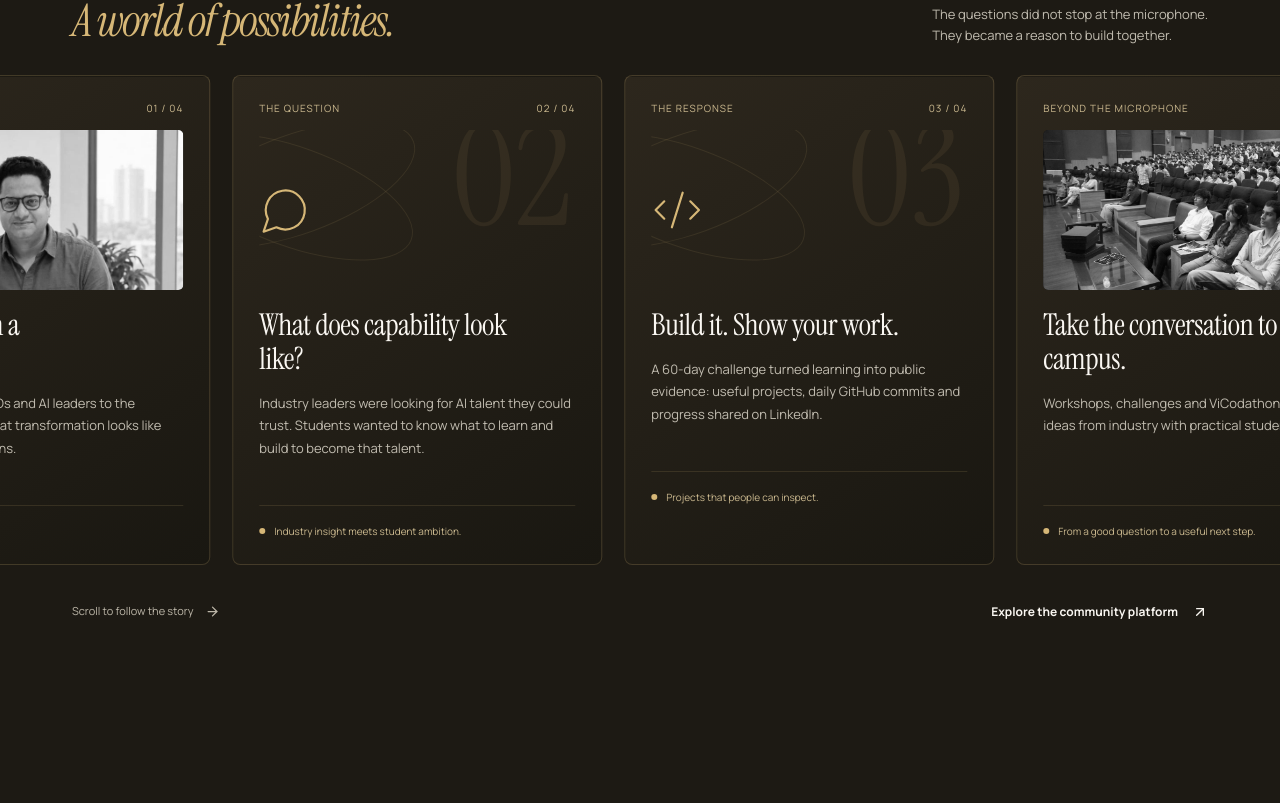
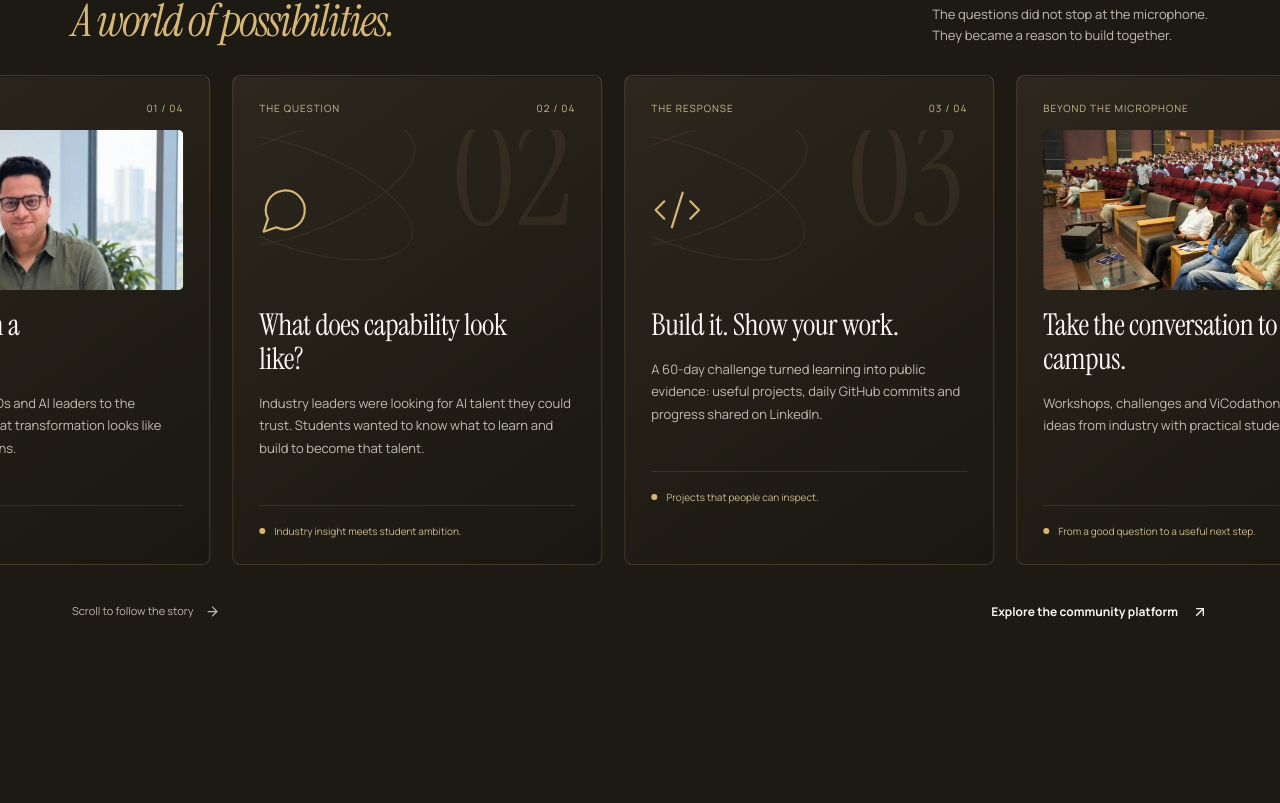
Before and after one commit to Sarthakgupta7/abtalksonai-podcast, a React (Vite) app: page / in a window 1280 px wide. Shown: the part 4817-5620 px from the top of the page. Built offline with nearby package versions, Linux system fonts and the light colour scheme.

Commit message:
Limit monochrome colour reveal to the main host portrait

```diff
--- a/src/components/story-and-campus.tsx
+++ b/src/components/story-and-campus.tsx
@@ -21,7 +21,7 @@ export function StoryJourney(){
   <div className="story-pin"><div className="story-heading page-wrap"><div><span className="section-kicker">The story so far</span><h2 id="story-title">One conversation.<br/><em>A world of possibilities.</em></h2></div><p>The questions did not stop at the microphone.<br/>They became a reason to build together.</p></div>
    <div ref={viewport} className="story-viewport" tabIndex={enabled?undefined:0} aria-label={enabled?'Four chapters in the ABTalksOnAI story':'Swipe or use arrow keys to explore four chapters in the ABTalksOnAI story'}>
     <motion.div ref={track} className="story-track" style={{x:enabled?x:0}}>{chapters.map(({number,label,title,text,Icon,note,image,alt})=><article className="story-chapter" key={number}>
-     <div className="chapter-top"><span>{label}</span><span>{number} / 04</span></div><div tabIndex={image?0:undefined} className={`chapter-art ${image?'chapter-photo':''}`}>{image?<motion.img src={image} alt={alt} loading="lazy" style={{x:enabled?orbitX:0}}/>:<><motion.span className="chapter-orbit" style={{x:enabled?orbitX:0}}/><span className="chapter-orbit orbit-two"/><Icon strokeWidth={1} aria-hidden="true"/></>}<motion.span className="chapter-number" aria-hidden="true" style={{x:enabled?artX:0}}>{number}</motion.span></div>
+     <div className="chapter-top"><span>{label}</span><span>{number} / 04</span></div><div className={`chapter-art ${image?'chapter-photo':''}`}>{image?<motion.img src={image} alt={alt} loading="lazy" style={{x:enabled?orbitX:0}}/>:<><motion.span className="chapter-orbit" style={{x:enabled?orbitX:0}}/><span className="chapter-orbit orbit-two"/><Icon strokeWidth={1} aria-hidden="true"/></>}<motion.span className="chapter-number" aria-hidden="true" style={{x:enabled?artX:0}}>{number}</motion.span></div>
      <h3>{title}</h3><p>{text}</p><div className="chapter-note"><span className="record-dot"/>{note}</div>
     </article>)}</motion.div>
    </div><div className="story-bottom page-wrap"><span>{enabled?'Scroll to follow the story':'Swipe to follow the story'} <ArrowRight size={15}/></span><a className="quiet-link" href="https://app.klymb.ai/" target="_blank" rel="noopener">Explore the community platform <ArrowUpRight size={16}/></a></div>
@@ -32,6 +32,6 @@ const outcomes=[['Industry reality','Understand changing roles and what employer
 export function CampusWorkshop(){
  return <section className="campus-section page-wrap" id="campus" aria-labelledby="campus-title"><div className="campus-intro"><span className="section-kicker">From industry insight to student action</span><h2 id="campus-title">Bring the conversation<br/><em>to your campus.</em></h2><p>A practical AI workshop led by Anil Bajpai, founder of ABTalksOnAI. Connect employer expectations, useful projects and evidence-based hiring with your students’ next steps.</p><div className="campus-details"><span>60 to 90 minutes</span><span>Tailored to branch, year and AI exposure</span></div><a className="action-button campus-contact" href="mailto:team@abtalks.in?subject=Campus%20AI%20workshop%20enquiry">Plan a campus workshop <ArrowUpRight size={17}/></a><small>Share your preferred date, student profile and audience size.</small></div>
   <div className="campus-outcomes"><span className="section-kicker">What students take away</span><ol>{outcomes.map(([title,text],i)=><li key={title}><span className="outcome-number">0{i+1}</span><div><h3>{title}</h3><p>{text}</p></div></li>)}</ol><p className="campus-host-note">Designed for colleges, universities, placement cells, innovation clubs and technical societies. An auditorium or seminar hall, projector, audio, internet and a campus coordinator make it easy to host.</p></div>
- <div className="campus-gallery"><div className="campus-gallery-heading"><span className="section-kicker">From our campus events</span><h3>Ideas become real<br/><em>when people come together.</em></h3><p>Scenes from ABES Engineering College, shared in our campus invitation.</p></div><figure tabIndex={0} className="campus-photo campus-photo-wide"><img src="/assets/campus-audience.webp" alt="Students and attendees seated in the auditorium at ABES Engineering College" loading="lazy" width="2168" height="1313"/><figcaption><span>01 / In the room</span>Industry conversations, shared with students.</figcaption></figure><figure tabIndex={0} className="campus-photo"><img src="/assets/campus-anil-speaking.webp" alt="Anil Bajpai speaking at a lectern during the campus event" loading="lazy" width="1044" height="775"/><figcaption><span>02 / On stage</span>Experience from industry, brought to campus.</figcaption></figure><figure tabIndex={0} className="campus-photo"><img src="/assets/campus-vicodathon-stage.webp" alt="A presentation on stage with a ViCodathon winners slide behind the speakers" loading="lazy" width="1044" height="737"/><figcaption><span>03 / ViCodathon</span>A stage for student participation.</figcaption></figure></div>
+ <div className="campus-gallery"><div className="campus-gallery-heading"><span className="section-kicker">From our campus events</span><h3>Ideas become real<br/><em>when people come together.</em></h3><p>Scenes from ABES Engineering College, shared in our campus invitation.</p></div><figure className="campus-photo campus-photo-wide"><img src="/assets/campus-audience.webp" alt="Students and attendees seated in the auditorium at ABES Engineering College" loading="lazy" width="2168" height="1313"/><figcaption><span>01 / In the room</span>Industry conversations, shared with students.</figcaption></figure><figure className="campus-photo"><img src="/assets/campus-anil-speaking.webp" alt="Anil Bajpai speaking at a lectern during the campus event" loading="lazy" width="1044" height="775"/><figcaption><span>02 / On stage</span>Experience from industry, brought to campus.</figcaption></figure><figure className="campus-photo"><img src="/assets/campus-vicodathon-stage.webp" alt="A presentation on stage with a ViCodathon winners slide behind the speakers" loading="lazy" width="1044" height="737"/><figcaption><span>03 / ViCodathon</span>A stage for student participation.</figcaption></figure></div>
  </section>;
 }
--- a/src/styles.css
+++ b/src/styles.css
@@ -243,13 +243,14 @@ body{background:radial-gradient(ellipse at 50% 0,#41372225,transparent 38%),#101
 @media(max-width:760px){.campus-gallery{gap:26px;grid-template-columns:1fr;margin-top:0}.campus-gallery-heading{display:block}.campus-gallery-heading h3{font-size:34px}.campus-gallery-heading p{margin-top:16px;font-size:15px}.campus-photo-wide img{aspect-ratio:1.65}.campus-photo figcaption{font-size:13px}.campus-photo figcaption span{font-size:11px}}
 
 /* Complete portrait framing and monochrome-to-colour photo interaction. */
-.chapter-art{height:160px}.chapter-photo>img{filter:grayscale(1);transition:filter 280ms var(--ease)}
+.chapter-art{height:160px}.chapter-photo>img{filter:none}
 .story-chapter:first-child .chapter-photo>img{object-fit:cover;object-position:center 8%;width:100%;left:0;transform:none!important}
 .chapter-photo .chapter-number{display:none}
-.host-picture img,.campus-photo img{filter:grayscale(1);transition:filter 280ms var(--ease)}
-.chapter-photo:focus-visible>img,.host-picture:focus-within img,.campus-photo:focus-visible img{filter:grayscale(0)}
+.host-picture img{filter:grayscale(1);transition:filter 280ms var(--ease)}
+.campus-photo img{filter:none}
+.host-picture:focus-within img{filter:grayscale(0)}
 .chapter-photo:focus-visible,.campus-photo:focus-visible{outline:2px solid var(--primary);outline-offset:5px}
-@media(hover:hover) and (pointer:fine){.story-chapter:hover .chapter-photo>img,.host-picture:hover img,.campus-photo:hover img{filter:grayscale(0)}}
+@media(hover:hover) and (pointer:fine){.host-picture:hover img{filter:grayscale(0)}}
 @media(max-width:899px){.chapter-art{height:180px}}
 @media(min-width:900px) and (max-height:760px){.chapter-art{height:140px}}
-@media(hover:none){.chapter-photo:active>img,.campus-photo:active img,.host-picture:active img{filter:grayscale(0)}}
+@media(hover:none){.host-picture:active img{filter:grayscale(0)}}
```
Also changed, not shown: 6 other files (tests, documents, lock files or other folders).
